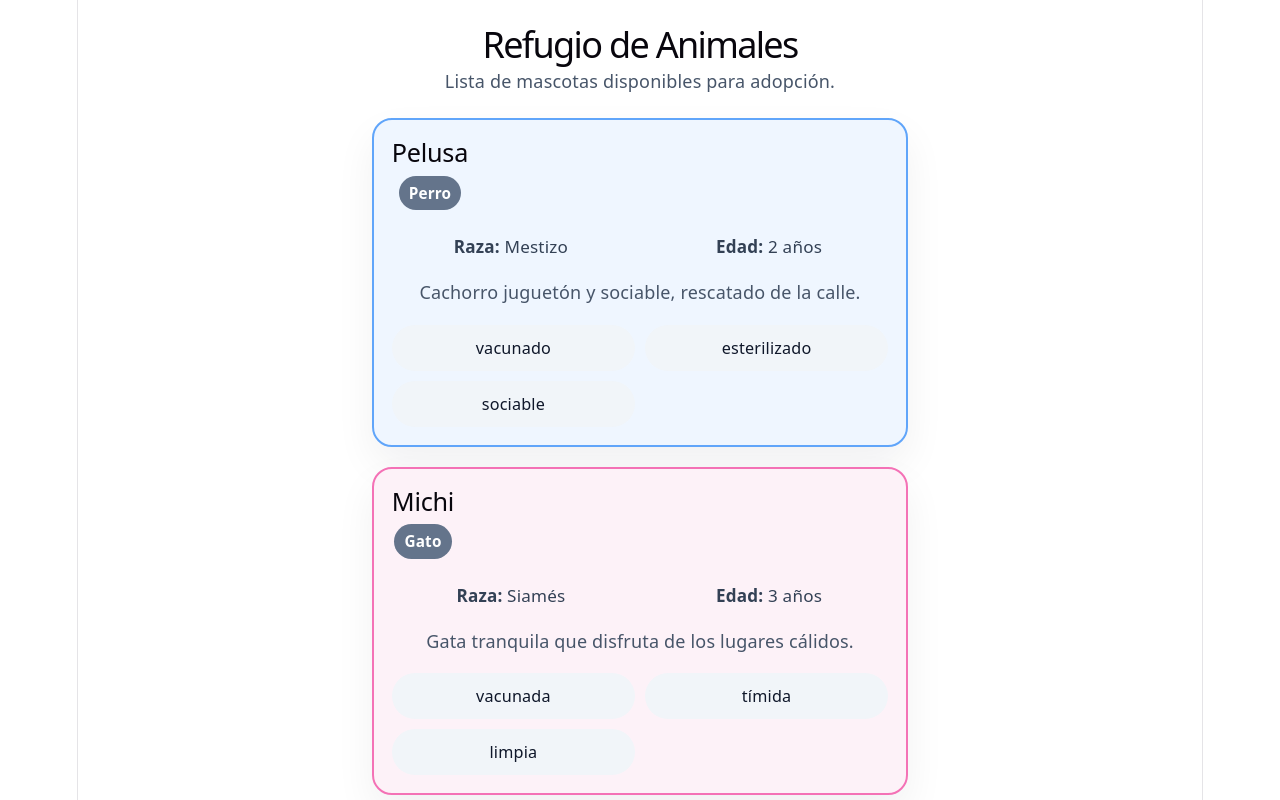
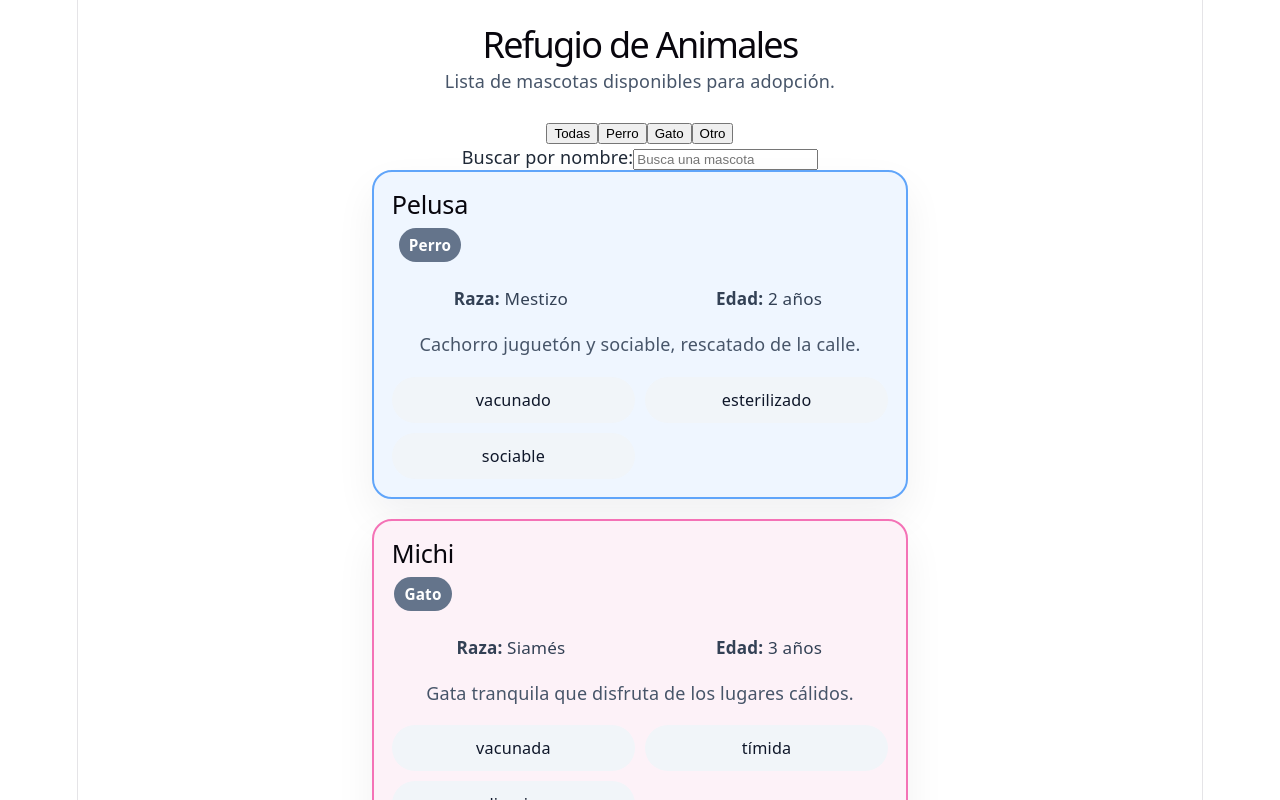
Before and after one commit to milenka69/adoptapet-react, a React (Vite) app: page / in a window 1280 px wide. Shown: the top 800 px of the page. Built offline with nearby package versions, Linux system fonts and the light colour scheme.

Commit message:
Etapa 4 - filtro y búsqueda controlada

```diff
--- a/src/App.jsx
+++ b/src/App.jsx
@@ -1,8 +1,25 @@
 import './App.css'
+import { useState } from 'react'
 import { mascotas } from './data/mascotas.js'
 import ListaMascotas from './components/ListaMascotas.jsx'
+import FiltroEspecie from './components/FiltroEspecie.jsx'
 
 function App() {
+  const [especieSeleccionada, setEspecieSeleccionada] = useState('Todas')
+  const [busqueda, setBusqueda] = useState('')
+
+  const filtroNormalizado = busqueda.trim().toLowerCase()
+
+  const mascotasFiltradas = mascotas.filter((mascota) => {
+    const coincideEspecie =
+      especieSeleccionada === 'Todas' || mascota.especie.toLowerCase() === especieSeleccionada.toLowerCase()
+
+    const nombreNormalizado = mascota.nombre.trim().toLowerCase()
+    const coincideBusqueda = nombreNormalizado.includes(filtroNormalizado)
+
+    return coincideEspecie && coincideBusqueda
+  })
+
   return (
     <main className="App">
       <header>
@@ -10,7 +27,18 @@ function App() {
         <p>Lista de mascotas disponibles para adopción.</p>
       </header>
 
-      <ListaMascotas mascotas={mascotas} />
+      <FiltroEspecie
+        especieSeleccionada={especieSeleccionada}
+        onEspecieChange={setEspecieSeleccionada}
+        busqueda={busqueda}
+        onBusquedaChange={setBusqueda}
+      />
+
+      {mascotasFiltradas.length > 0 ? (
+        <ListaMascotas mascotas={mascotasFiltradas} />
+      ) : (
+        <div className="sin-resultados">No hay mascotas que coincidan</div>
+      )}
     </main>
   )
 }
--- /dev/null
+++ b/src/components/FiltroEspecie.jsx
@@ -0,0 +1,41 @@
+import PropTypes from 'prop-types'
+
+function FiltroEspecie({ especieSeleccionada, onEspecieChange, busqueda, onBusquedaChange }) {
+  const opciones = ['Todas', 'Perro', 'Gato', 'Otro']
+
+  return (
+    <section className="filtro-especie">
+      <div className="filtro-botones">
+        {opciones.map((opcion) => (
+          <button
+            key={opcion}
+            type="button"
+            className={opcion === especieSeleccionada ? 'activo' : ''}
+            onClick={() => onEspecieChange(opcion)}
+          >
+            {opcion}
+          </button>
+        ))}
+      </div>
+
+      <label className="filtro-busqueda">
+        Buscar por nombre:
+        <input
+          type="text"
+          value={busqueda}
+          onChange={(event) => onBusquedaChange(event.target.value)}
+          placeholder="Busca una mascota"
+        />
+      </label>
+    </section>
+  )
+}
+
+FiltroEspecie.propTypes = {
+  especieSeleccionada: PropTypes.string.isRequired,
+  onEspecieChange: PropTypes.func.isRequired,
+  busqueda: PropTypes.string.isRequired,
+  onBusquedaChange: PropTypes.func.isRequired,
+}
+
+export default FiltroEspecie
```
Also changed, not shown: ia.txt.
